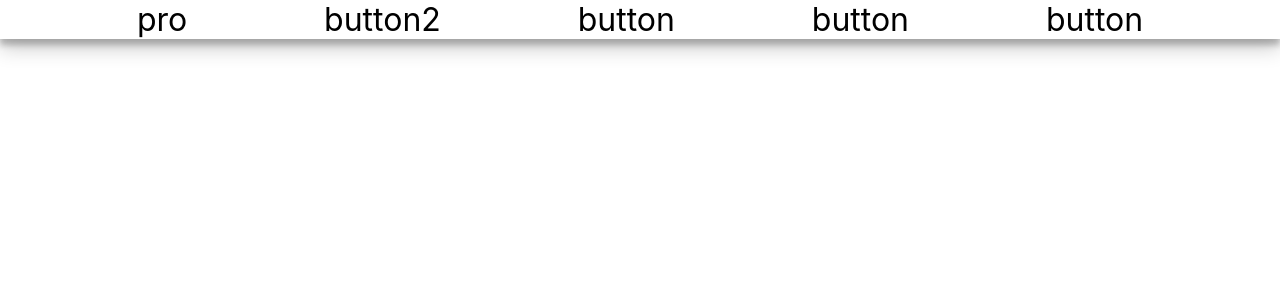
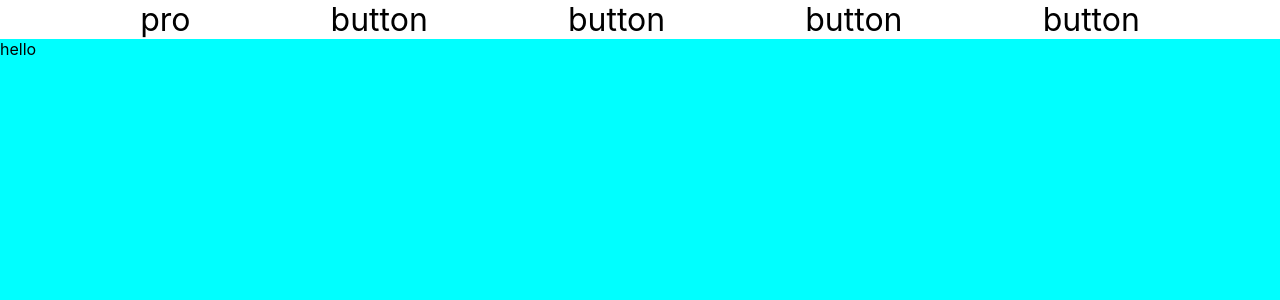
Before and after one commit to naysamoreno/goobydooby, a React (Create React App) app: page / in a window 1280 px wide. Shown: the top 300 px of the page. Built offline with nearby package versions, Linux system fonts and the light colour scheme.

Commit message:
page refactor

```diff
--- a/src/App.js
+++ b/src/App.js
@@ -1,4 +1,5 @@
 import React from 'react';
+import logo from './logo.svg';
 import './App.css';
 import Navbar from './Navbar'
 function App() {
--- a/src/Navbar.js
+++ b/src/Navbar.js
@@ -6,17 +6,34 @@ import './Navbar.css'
 function renderbody(element) {
     ReactDom.render(element, document.getElementById("navBody"))
 }
+
+const home = <div className="navBody page1">hello</div>;
+const casa = (
+    <div className="navBody page2">
+                Welcome Joel
+                <img src={logo}></img>
+                </div>);
+const page3 = <div className="navBody page3">hello</div>;
+const page4 = <div className="navBody page4">hello</div>;
+const page5 = <div className="navBody page5">hello</div>;
+
+
+
 class Navbar extends React.Component {
     render() {
         return (
             <div className="navbar">
-                <Navbutton1 value="pro">  </Navbutton1>
-                <Navbutton2 value="button2">  </Navbutton2>
-                <Navbutton3 value="button">  </Navbutton3>
-                <Navbutton4 value="button">  </Navbutton4>
-                <Navbutton5 value="button">  </Navbutton5>
+                <Navbutton body={home}> pro </Navbutton>
+                <Navbutton body={casa}> button </Navbutton>
+                <Navbutton body={page3}> button </Navbutton>
+                <Navbutton body={page4}> button </Navbutton>
+                <Navbutton body={page5}> button </Navbutton>
             </div>
         )
+    }
+
+    componentDidMount () {
+        renderbody(home)
     }
 }
 
@@ -24,48 +41,13 @@ class Navbutton extends React.Component {
     render() {
         return (
 
-            <span className="navbutton" onClick={this.handleClick}> {this.props.value} </span>
+            <span className="navbutton" onClick={this.handleClick}> {this.props.children} </span>
 
         )
     }
+
+    handleClick = () => {
+        renderbody(this.props.body)
+    }
  }
- class Navbutton1 extends Navbutton {
-     handleClick() {
-            renderbody(
-                <div className="navBody page1">hello</div>
-            )
-     }
- }
- class Navbutton2 extends Navbutton {
-    handleClick() {
-           renderbody(
-               <div className="navBody page2">
-                   Welcome Joel
-                   <img src={logo}></img>
-               </div>
-               )
-            }
-        }
- class Navbutton3 extends Navbutton {
-    handleClick() {
-        renderbody(
-            <div className="navBody page3">hello</div>
-            )
-        }
-    }
-
-class Navbutton4 extends Navbutton {
-    handleClick() {
-            renderbody(
-                <div className="navBody page4">hello</div>
-                )
-    }
-}
-class Navbutton5 extends Navbutton {
-    handleClick() {
-           renderbody(
-               <div className="navBody page5">hello</div>
-               )
-            }
-        }
 export default Navbar;
```
Also changed, not shown: 1 other file (tests, documents, lock files or other folders).
